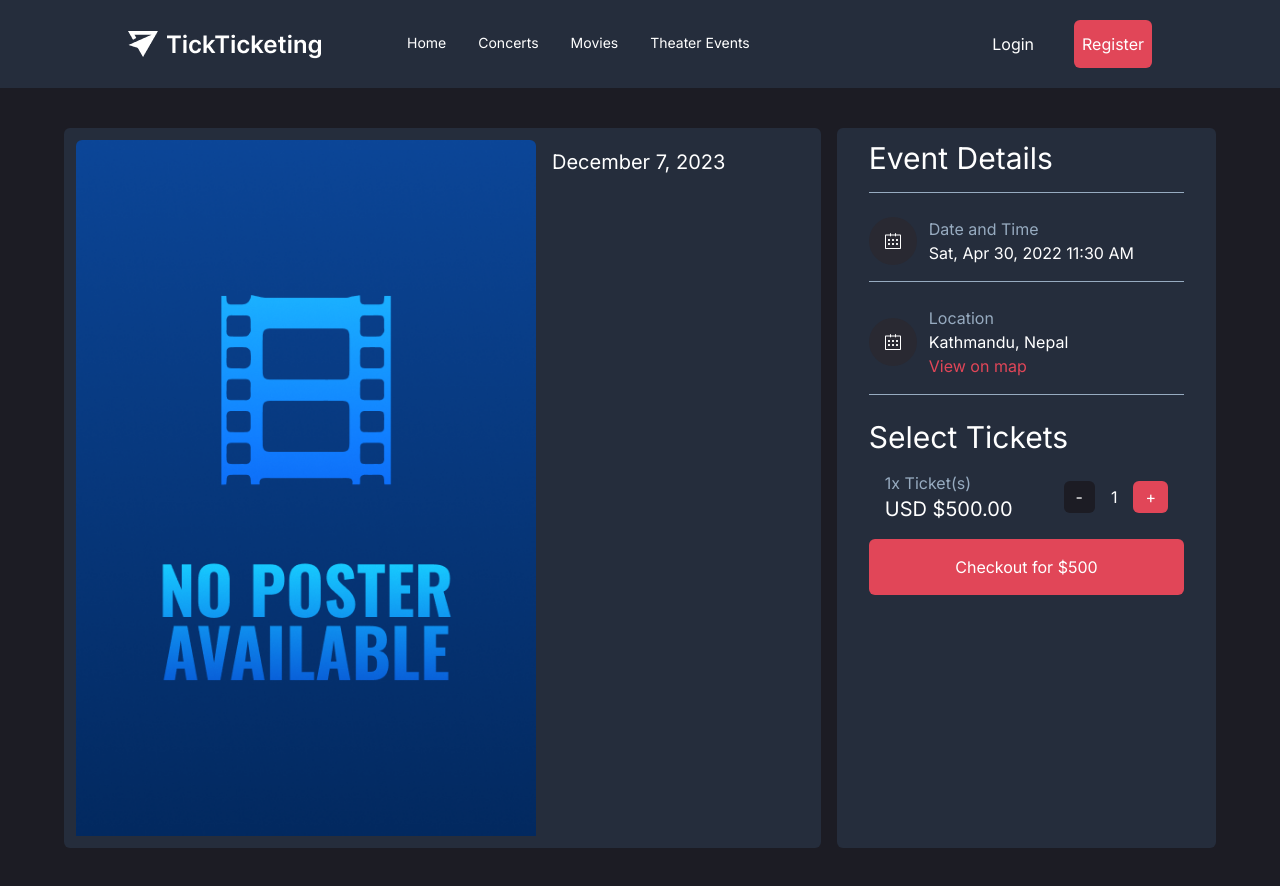
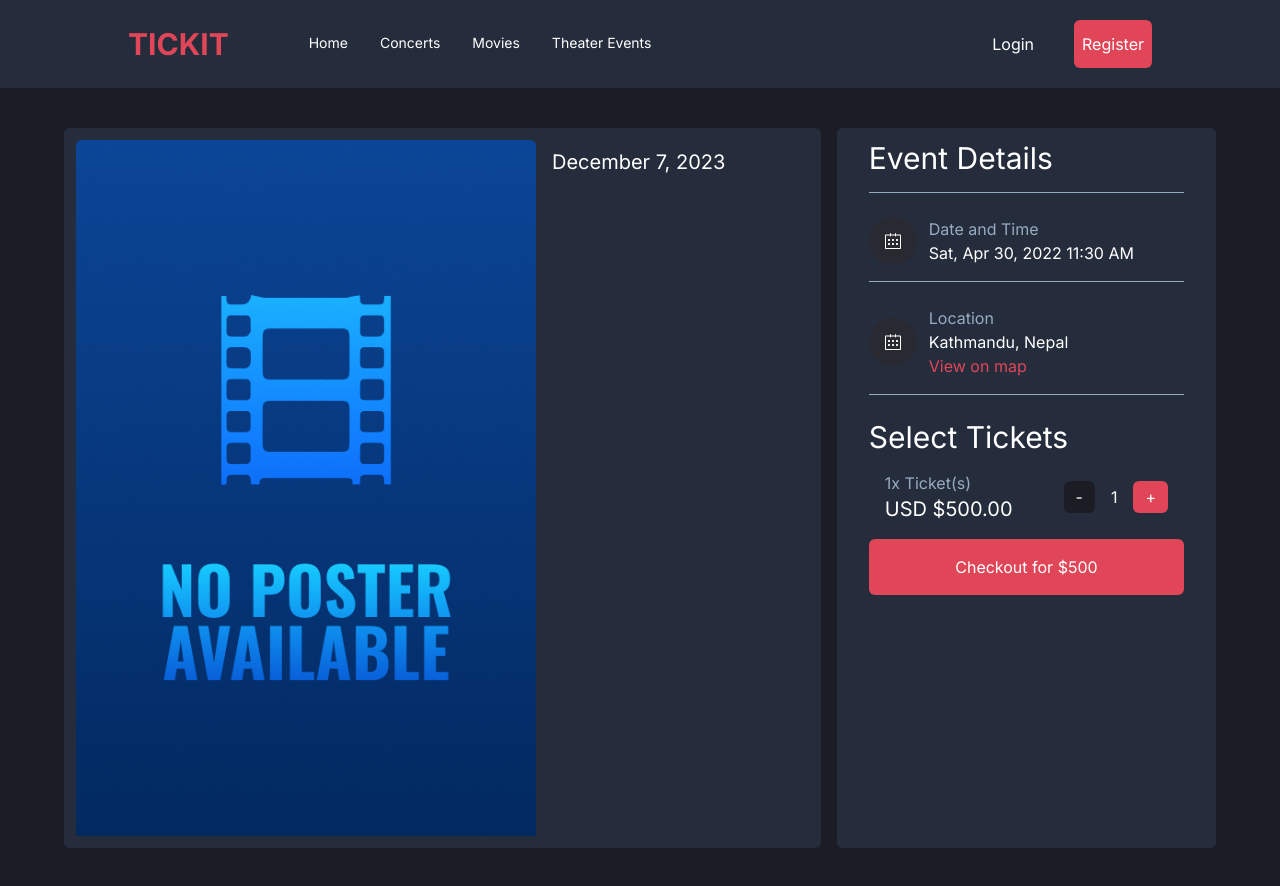
Before and after one commit to diwashbhattarai999/Tickit-Next.js, a Next.js app: page /1 in a window 1280 px wide. Built offline with nearby package versions, Linux system fonts and the light colour scheme; no server answers.

Commit message:
Fix: remove logo & add new logo

```diff
--- a/src/components/Nav.jsx
+++ b/src/components/Nav.jsx
@@ -14,12 +14,13 @@
           <div className="flex items-center gap-20">
             {/* Logo */}
             <Link href="/">
-              <Image
+              {/* <Image
                 src="/assets/Logo.png"
                 alt="logo"
                 width={199}
                 height={36}
-              />
+              /> */}
+              <h1 className="text-red-primary font-bold text-3xl">TICKIT</h1>
             </Link>
 
             {/* Links */}
```
